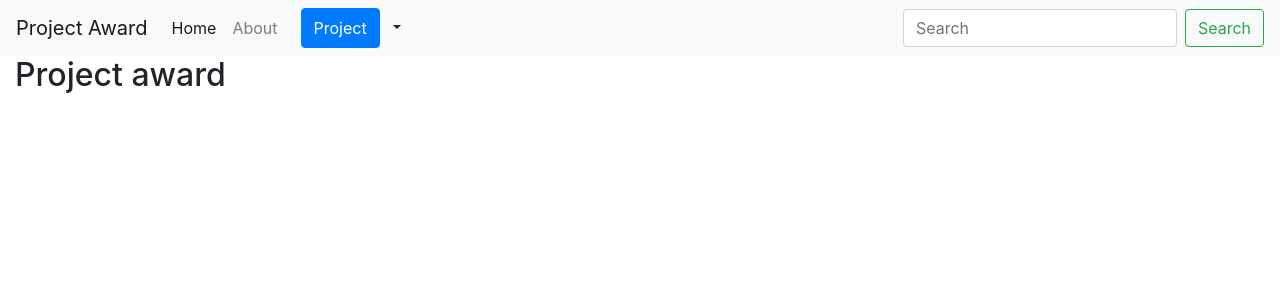
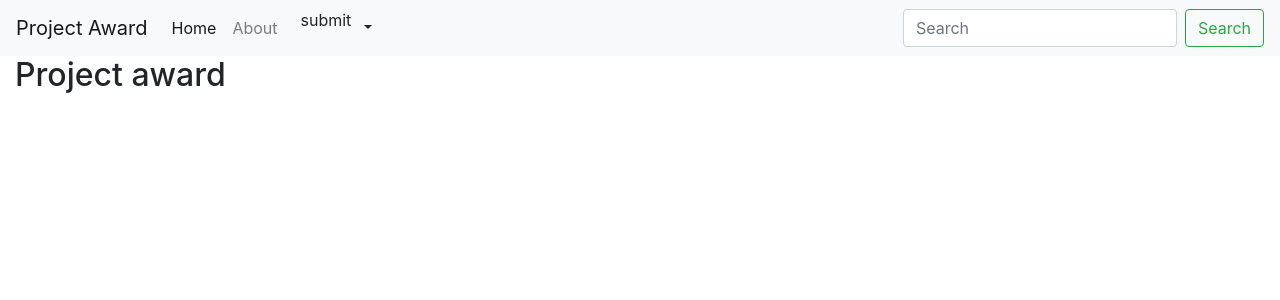
Before and after one commit to Rubyroy12/project-award, a Django app: page / in a window 1280 px wide. Shown: the top 300 px of the page. Run offline with Django 3.2, Linux system fonts and the light colour scheme; the visitor is signed in with stand-in values (Sample User, id 1); some libraries are stand-ins or nearby versions.

Commit message:
add project sumbimssion page

```diff
--- a/award/templates/navbar.html
+++ b/award/templates/navbar.html
@@ -15,9 +15,10 @@
       </li>
       <div class="col-sm-6 col-md-6" style="display: inline-flex; margin-right: 50px;">
         {% if user.is_authenticated %}
+        <a href="#"></a>
+        submit
+      </a>
 
-          <button class="btn btn-primary"> Project</button>
-        </a>
 
         <div class="instaicon like" style="display: inline;" class="dropdown">
             <a href="{% url 'profile' user.username %}" class="dropdown-toggle btn btn-default"
--- a/award/urls.py
+++ b/award/urls.py
@@ -8,6 +8,7 @@ urlpatterns=[
     path('',views.home,name = 'index'),
     path('profile/<str:username>/',views.profile,name='profile'),
     path('edit/profile/',views.update_profile,name='update'),
+    path('submitproject/', views.submit,name='submit'),
 
 ]
 if settings.DEBUG:
--- a/award/views.py
+++ b/award/views.py
@@ -42,3 +42,7 @@ def update_profile(request):
     else:
         form = UploadForm()
     return render(request,'edit_profile.html',{"form":form})
+
+@login_required(login_url='/accounts/login/')
+def submit(request):
+    return render(request,'submit.html')
```
Also changed, not shown: award/templates/submit.html (added, +7 -0 lines), LICENSE.md (added), README.md (added).
